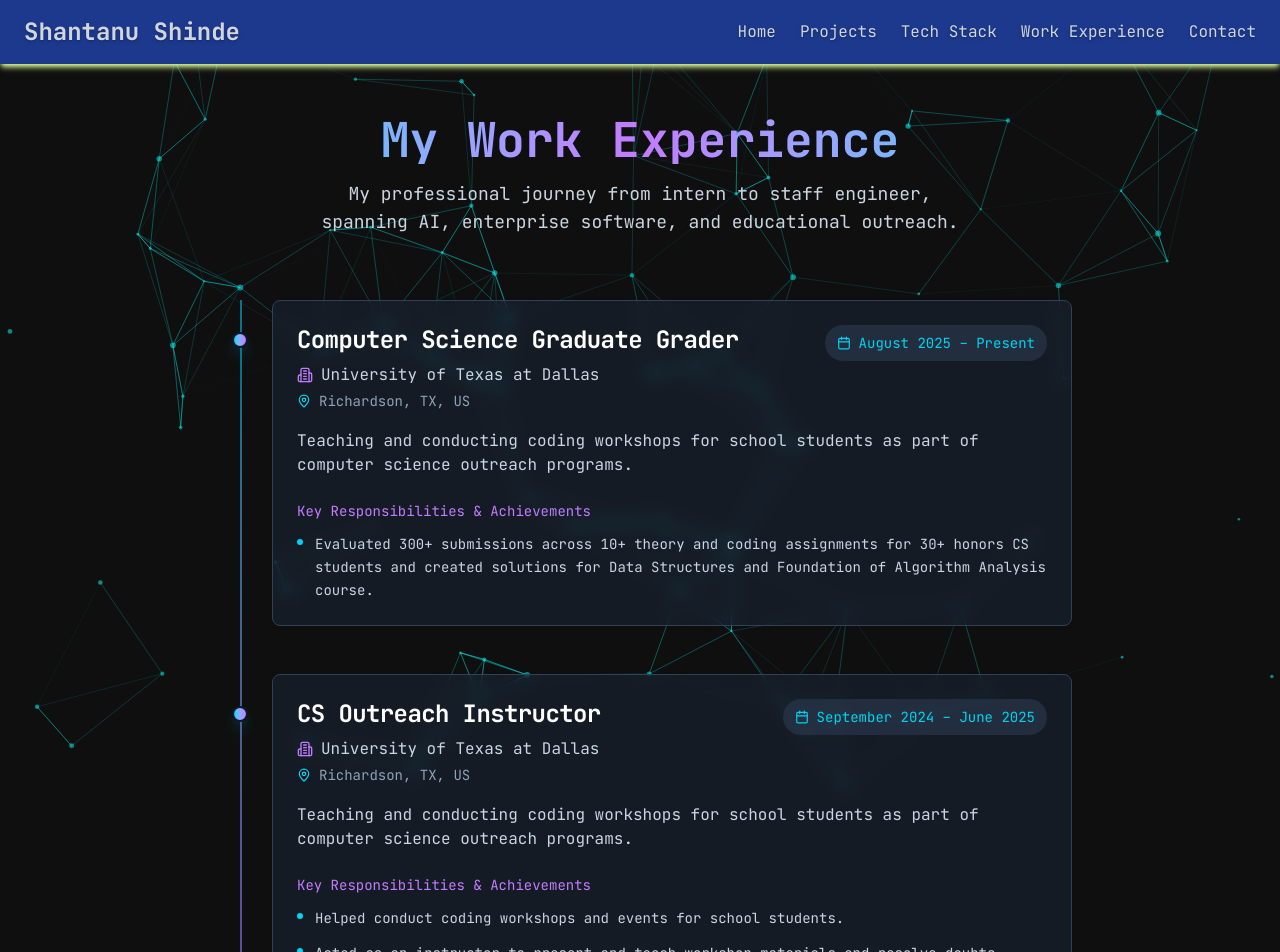
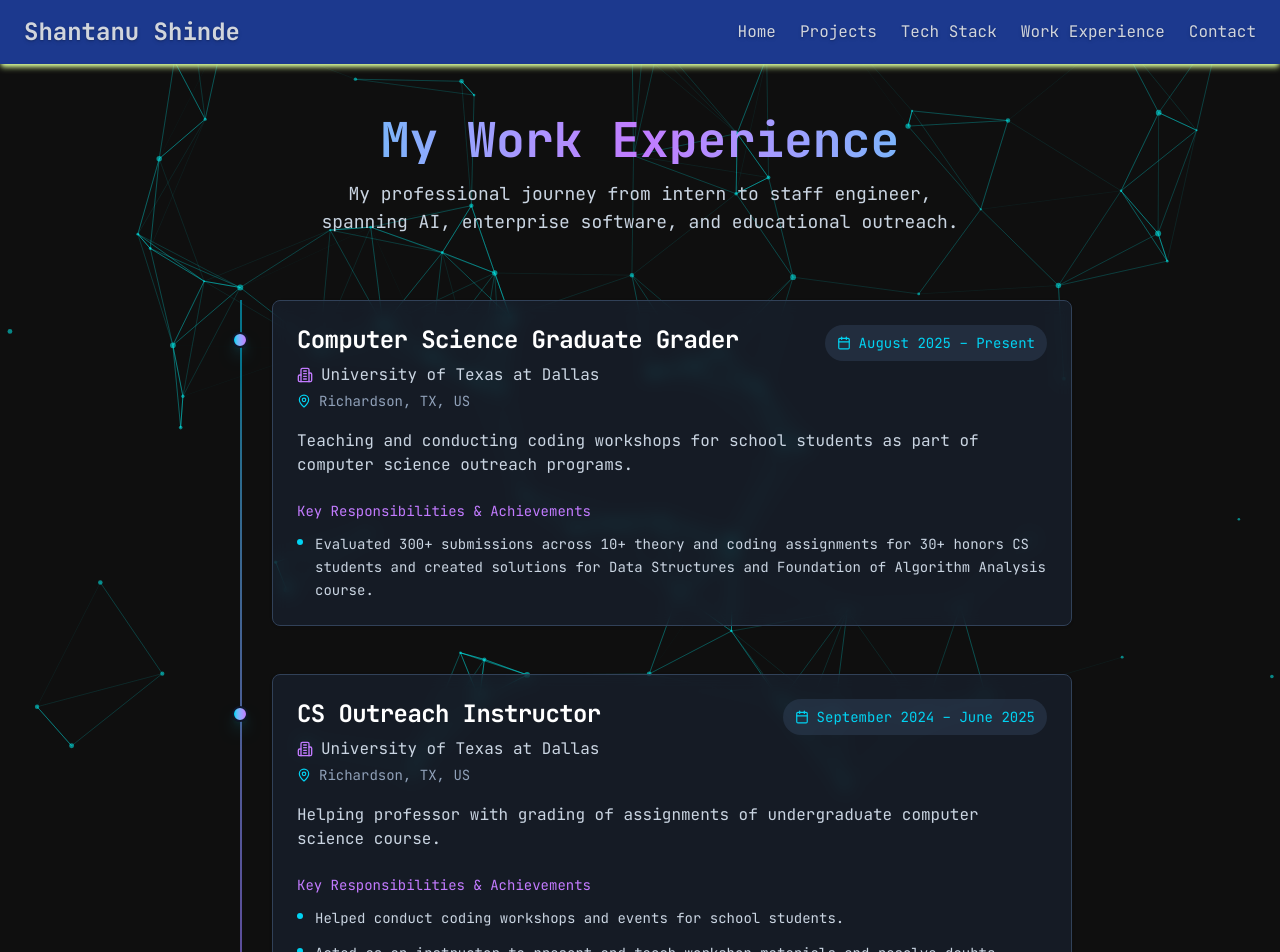
Before and after one commit to ShantanuShinde/ShantanuShinde, a Next.js app: page /work_experience in a window 1280 px wide. Shown: the top 952 px of the page. Built offline with nearby package versions, Linux system fonts and the light colour scheme.

Commit message:
fix description and icons

```diff
--- a/src/app/projects/page.tsx
+++ b/src/app/projects/page.tsx
@@ -75,7 +75,7 @@ export default function ProjectsShowcase() {
       title: "AWS Hosted Resume with visitor count",
       description:
         "HTML Resume website hosted on AWS S3 with visitor count functionality using AWS Lambda and DynamoDB and GitHub Actions for CI/CD.",
-      technologies: ["AWS", "Amazon S3", "AWS Lambda", "Amazon DynamoDB", "JavaScript", "Github Actions"],
+      technologies: ["AWS", "AmazonS3", "AWSLambda", "AmazonDynamoDB", "JavaScript", "GithubActions"],
       githubUrl: "https://github.com/ShantanuShinde/AWS-Resume",
     },
     {
--- a/src/app/work_experience/page.tsx
+++ b/src/app/work_experience/page.tsx
@@ -22,7 +22,7 @@ export default function WorkExperiencePage() {
       location: "Richardson, TX, US",
       period: "September 2024 – June 2025",
       description:
-        "Teaching and conducting coding workshops for school students as part of computer science outreach programs.",
+        "Helping professor with grading of assignments of undergraduate computer science course.",
       responsibilities: [
         "Helped conduct coding workshops and events for school students.",
         "Acted as an instructor to present and teach workshop materials and resolve doubts.",
```
